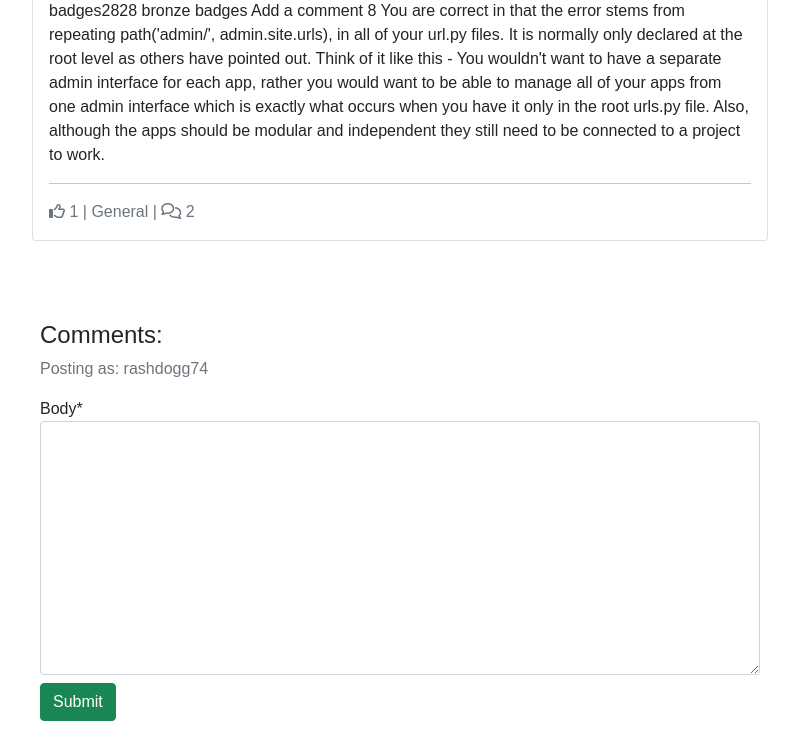
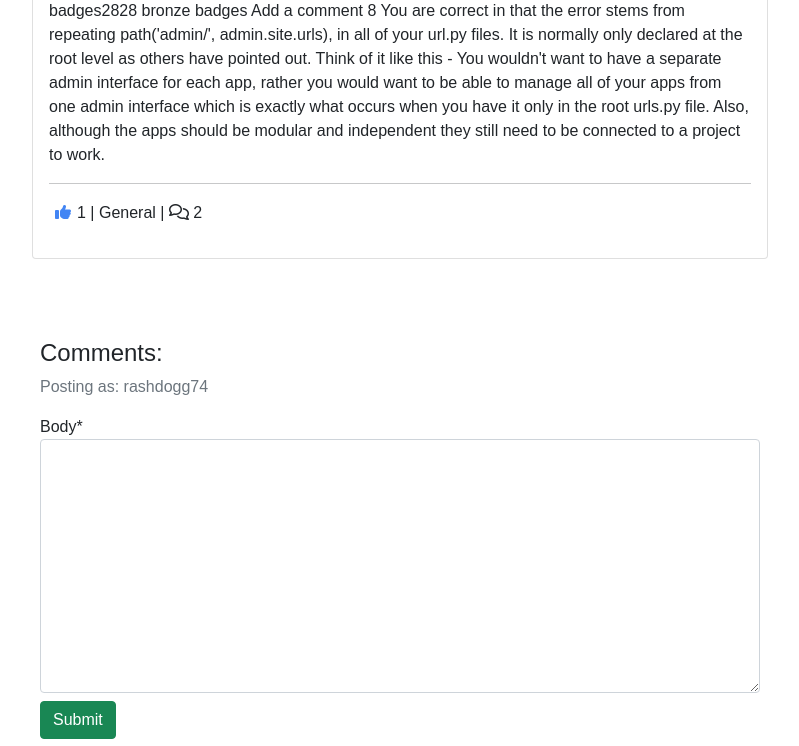
Before and after one commit to paulie-o74/newsbox86, a Django app: a page that uses templates/post_detail.html in a window 1280 px wide. Shown: the part 308-1054 px from the top of the page, without its empty margins (240-1039 px from the left). Run offline with Django 3.2, Linux system fonts and the light colour scheme; a user stored in the database is signed in; data comes from the database, SQL or seed files in the repository; both versions use the stored data as it was after the commit; tables that the repository leaves empty hold one stand-in row (values such as "Sample post"); some libraries are stand-ins or nearby versions.

Commit message:
Add like functionality

```diff
--- a/blog/urls.py
+++ b/blog/urls.py
@@ -4,4 +4,5 @@ from django.urls import path
 urlpatterns = [
     path("", views.PostList.as_view(), name="home"),
     path('<slug:slug>/', views.PostDetail.as_view(), name='post_detail'),
+    path('like/<slug:slug>', views.PostLike.as_view(), name='post_like'),
 ]
--- a/blog/views.py
+++ b/blog/views.py
@@ -1,7 +1,9 @@
-from django.shortcuts import render, get_object_or_404
+from django.shortcuts import render, get_object_or_404, reverse
 from django.views import generic, View
+from django.http import HttpResponseRedirect
 from .models import Post
 from .forms import CommentForm
+
 
 
 class PostList(generic.ListView):
--- a/static/css/styles.css
+++ b/static/css/styles.css
@@ -179,6 +179,12 @@ img {
     text-decoration: none;
 }
 
+.btn-like {
+    color: #4285F4;
+    border: none;
+    background: transparent;
+}
+
 
 /* fw font weight */
 .fw-bolder {
--- a/templates/post_detail.html
+++ b/templates/post_detail.html
@@ -41,7 +41,16 @@
                         <p class="card-text">{{ post.content | safe }}</p>
                         <hr>
                         <p class="card-text text-muted ">
-                            <i class="far fa-thumbs-up"></i> {{ post.number_of_likes }} | {{ post.category }} |
+                            {% if user.is_authenticated %}
+                            <form class="d-inline" action="{% url 'post_like' post.slug %}" method="POST">
+                                {% csrf_token %}
+                                {% if liked %}
+                                <button type="submit" name="blogpost_id" value="{{post.slug}}" class="btn-like"><i class="fas fa-thumbs-up"></i></button>{{ post.number_of_likes }} | {{ post.category }} |
+                                {% else %}
+                                <button type="submit" name="blogpost_id" value="{{post.slug}}" class="btn-like"><i class="far fa-thumbs-up"></i></button>{{ post.number_of_likes }} | {{ post.category }} |
+                                {% endif %}
+                            </form>
+                            {% endif %}
                             {% with comments.count as total_comments %}
                             <i class="far fa-comments"></i>
                             {{ total_comments }}
```
Also changed, not shown: db.sqlite3.
